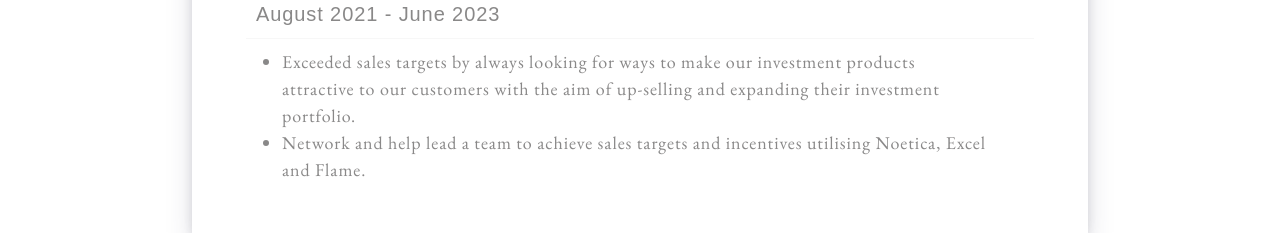
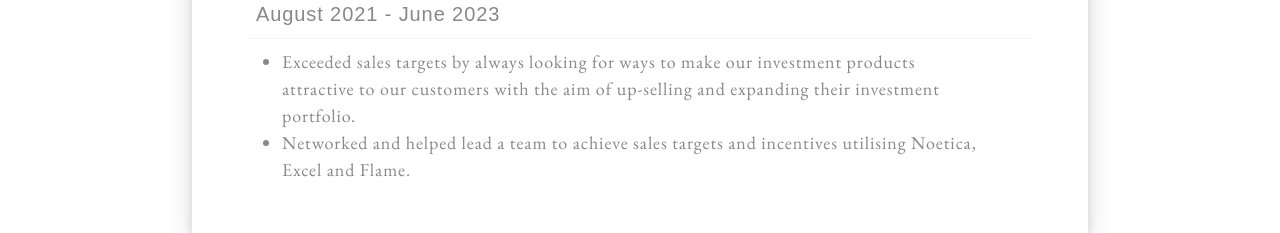
Before and after one commit to EvylinaAn/portfolio, a React (Create React App) app: page / in a window 1280 px wide. Shown: the part 5680-5913 px from the top of the page. Built offline with nearby package versions, Linux system fonts and the light colour scheme; a web font is replaced by a local one.

Commit message:
added interest and made corrections

```diff
--- a/src/components/experience/Experience.jsx
+++ b/src/components/experience/Experience.jsx
@@ -136,7 +136,7 @@ export default function Experience({ experienceRef }) {
               up-selling and expanding their investment portfolio.
             </li>
             <li>
-              Network and help lead a team to achieve sales targets and incentives
+              Networked and helped lead a team to achieve sales targets and incentives
               utilising Noetica, Excel and Flame.
             </li>
           </ul>
```
